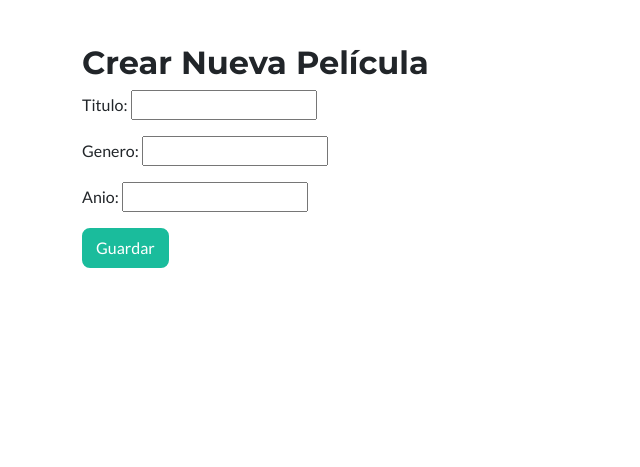
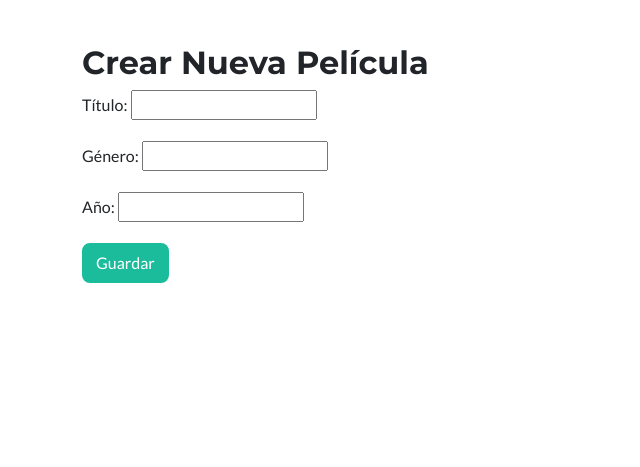
Before and after one commit to Nicolas-Alvaredo/Alvaredo---Proyecto-Final-Python---Coderhouse, a Django app: page /crear_pelicula/ in a window 1280 px wide. Shown: the part 104-571 px from the top of the page, without its empty margins (0-640 px from the left). Run offline with Django 5.2, Linux system fonts and the light colour scheme; some libraries are stand-ins or nearby versions.

Commit message:
Modificacion md y html crear pelis

```diff
--- a/mi_app/templates/crear_pelicula.html
+++ b/mi_app/templates/crear_pelicula.html
@@ -13,9 +13,21 @@
     <h2>Crear Nueva Película</h2>
     <form method="POST">
         {% csrf_token %}
-        {{ form.as_p }}
+        <div class="mb-3">
+            <label for="titulo" class="form-label">Título:</label>
+            {{ form.titulo }}
+        </div>
+        <div class="mb-3">
+            <label for="genero" class="form-label">Género:</label>
+            {{ form.genero }}
+        </div>
+        <div class="mb-3">
+            <label for="anio" class="form-label">Año:</label>
+            {{ form.anio }} <!-- A pesar de que la variable en el código es "anio", puedes mostrar "Año" aquí -->
+        </div>
         <button type="submit" class="btn btn-primary">Guardar</button>
     </form>
+
 
     <!-- Script para desaparecer el mensaje de éxito después de 2 segundos -->
     <script>
```
Also changed, not shown: README.md.
